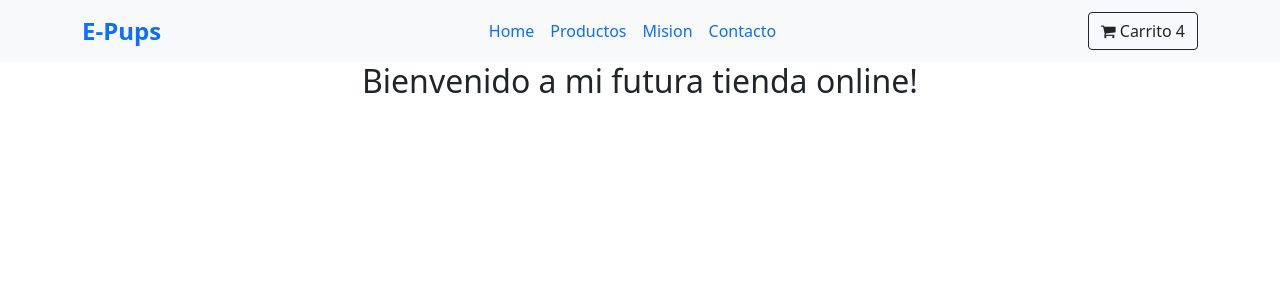
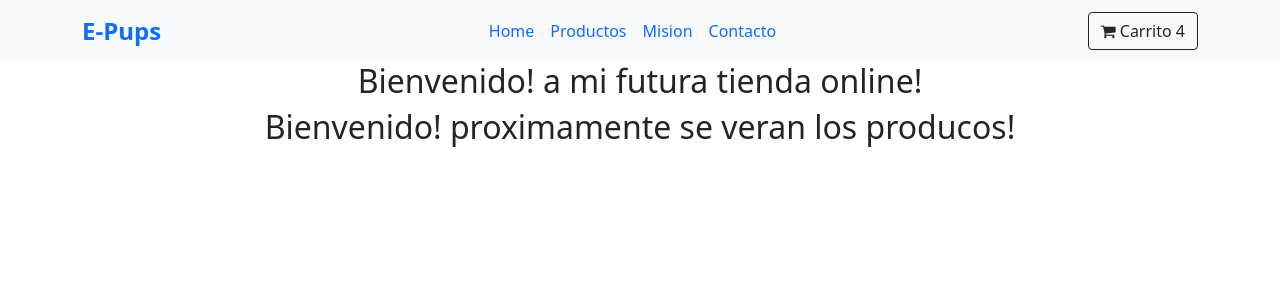
Before and after one commit to glberte/mitienda, a React (Create React App) app: page / in a window 1280 px wide. Shown: the top 300 px of the page. Built offline with nearby package versions, Linux system fonts and the light colour scheme.

Commit message:
Aplicando props de ItemListContainer en  App.js

```diff
--- a/src/App.js
+++ b/src/App.js
@@ -8,7 +8,8 @@ function App() {
   return (
     <div className="App">
       <NavBar/>
-      <ItemListContainer/>
+      <ItemListContainer grettins="a mi futura tienda online!"/>
+      <ItemListContainer grettins="proximamente se veran los producos!"/>
     </div>
   );
 }
--- a/src/Components/ItemListContainer.jsx
+++ b/src/Components/ItemListContainer.jsx
@@ -1,7 +1,8 @@
-const ItemListContainer = () => {
+const ItemListContainer = (props) => {
+    console.log(props);
     return(
         <>
-        {<h2>Bienvenido a mi futura tienda online!</h2>}
+        <h2>Bienvenido! {props.grettins} </h2>
         </>
     )
 }
```
